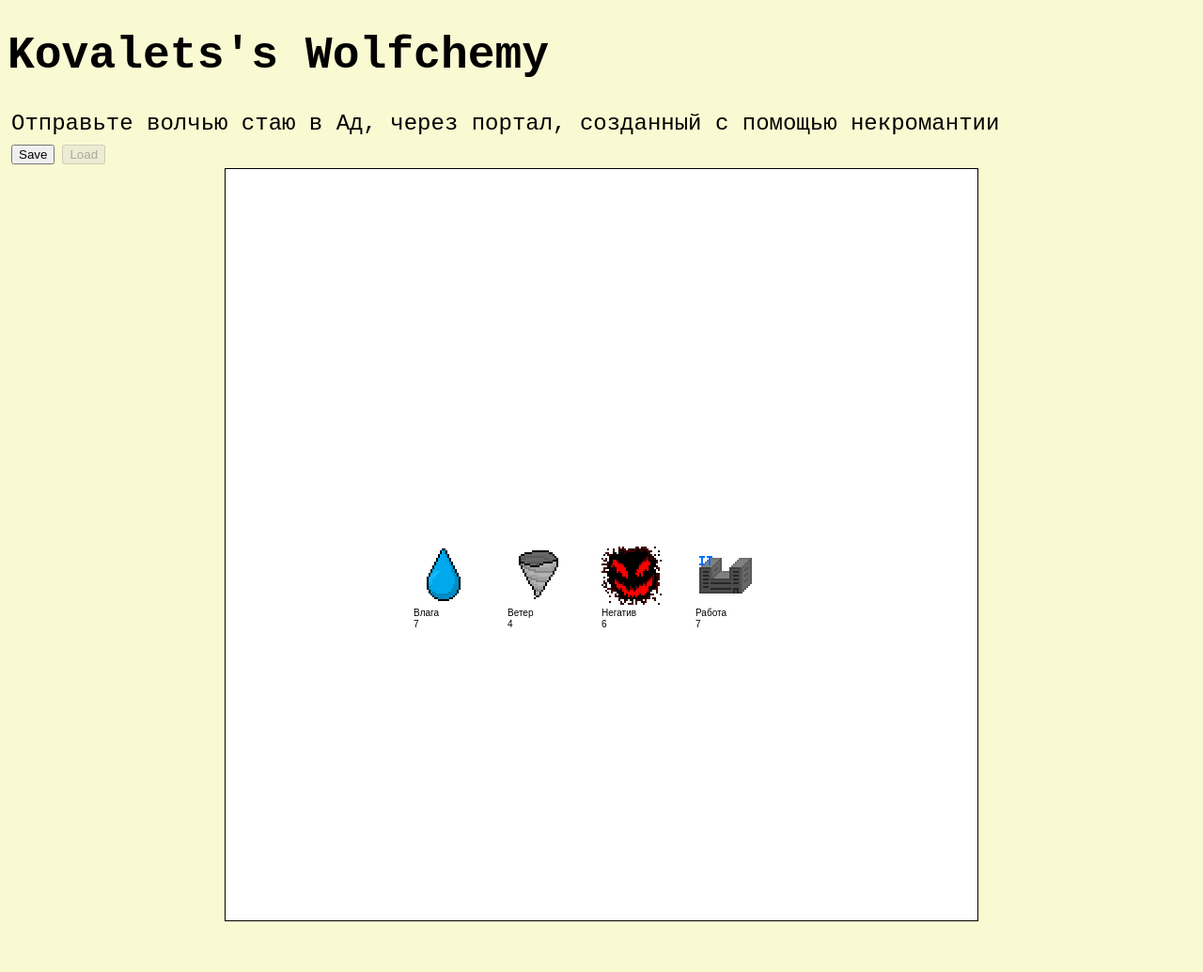
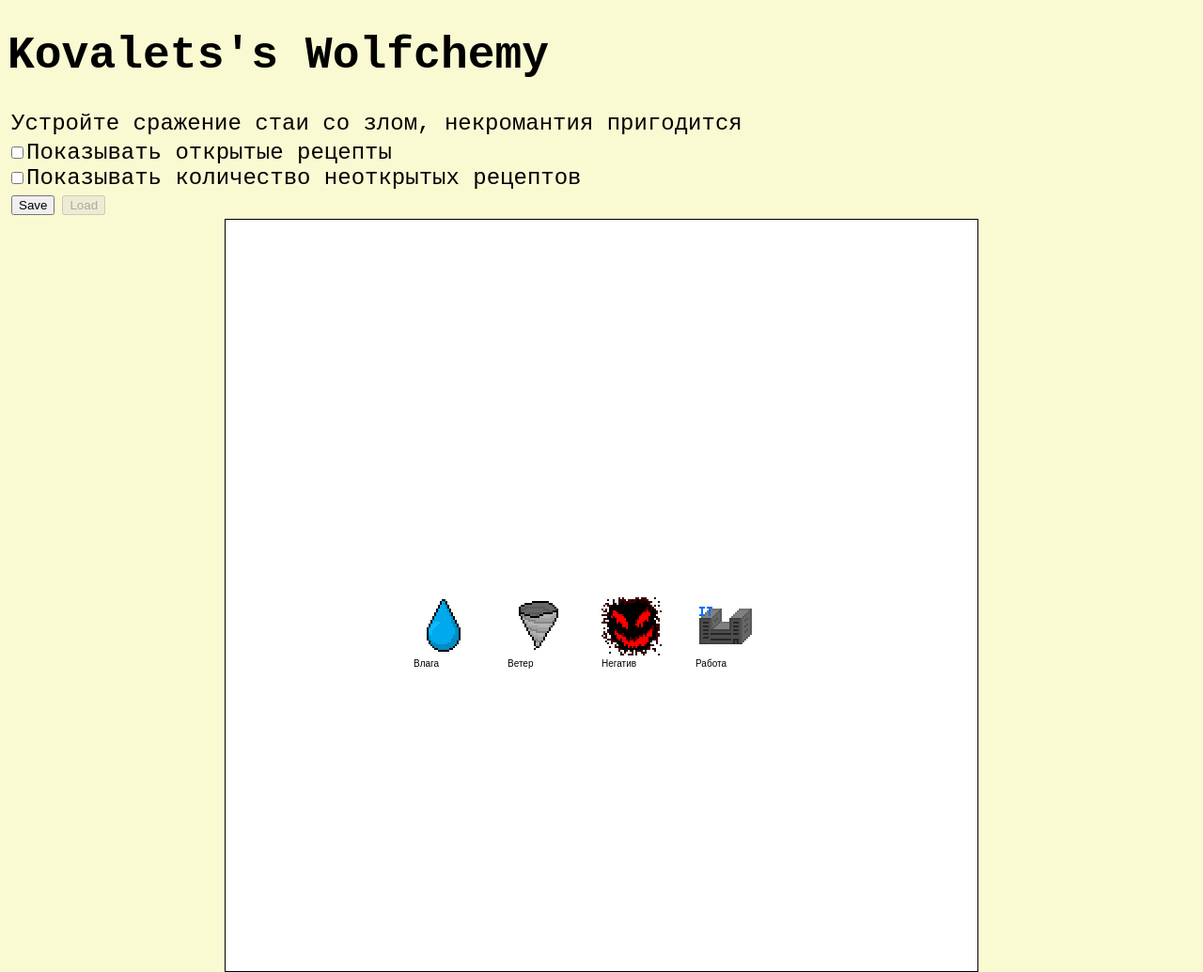
Before and after one commit to Belianin/Alchemy, a website built with webpack: page src/index.html in a window 1280 px wide. Shown: the whole page at 94% size. Before the commit the page ends 989 px from the top, so only its background shows below. Built offline with nearby package versions, Linux system fonts and the light colour scheme.

Commit message:
Two options

```diff
--- a/src/index.html
+++ b/src/index.html
@@ -7,7 +7,11 @@
 </head>
 <body>
     <h1>Kovalets's Wolfchemy</h1>
-    <p>Отправьте волчью стаю в Ад, через портал, созданный с помощью некромантии</p>
+    <p>Устройте сражение стаи со злом, некромантия пригодится</p>
+    <input type="checkbox" id="show-known">Показывать открытые рецепты</input>
+    <br/>
+    <input type="checkbox" id="show-count-left">Показывать количество неоткрытых рецептов</input>
+    <br/>
     <button id="save-button">Save</button><button id="load-button" disabled>Load</button>
     <div id="recipies" style="position: absolute; font-size: 14px; background-color: white"></div>
   <canvas id="canvas"></canvas>
--- a/src/index.ts
+++ b/src/index.ts
@@ -8,6 +8,18 @@ const height = 800;
 
 canvas.width = width;
 canvas.height = height;
+
+let showKnown = false;
+
+const showLeftInput = document.getElementById('show-count-left') as HTMLInputElement;
+const showKnownInput = document.getElementById('show-known') as HTMLInputElement;
+
+showKnownInput.onchange = e => {
+    const knownElement = document.getElementById('recipies');
+    knownElement.hidden = !((e.target as any).checked as boolean)
+}
+showLeftInput.onchange = e => showKnown = ((e.target as any).checked as boolean)
+document.getElementById('recipies').hidden = true;
 
 const spriteSize = 64;
 
@@ -82,7 +94,7 @@ class Game implements IGame {
                 : texture;
             this.ctx.drawImage(resultTexture, item.x, item.y);
             this.ctx.fillText(itemToTitle[item.id], item.x, item.y + spriteSize + 12);
-            if (true)
+            if (showKnown)
                 this.ctx.fillText((this.leftRecipiesCountMap[item.id] || 0).toString(), item.x, item.y + spriteSize + 24);
         }
     }
```
